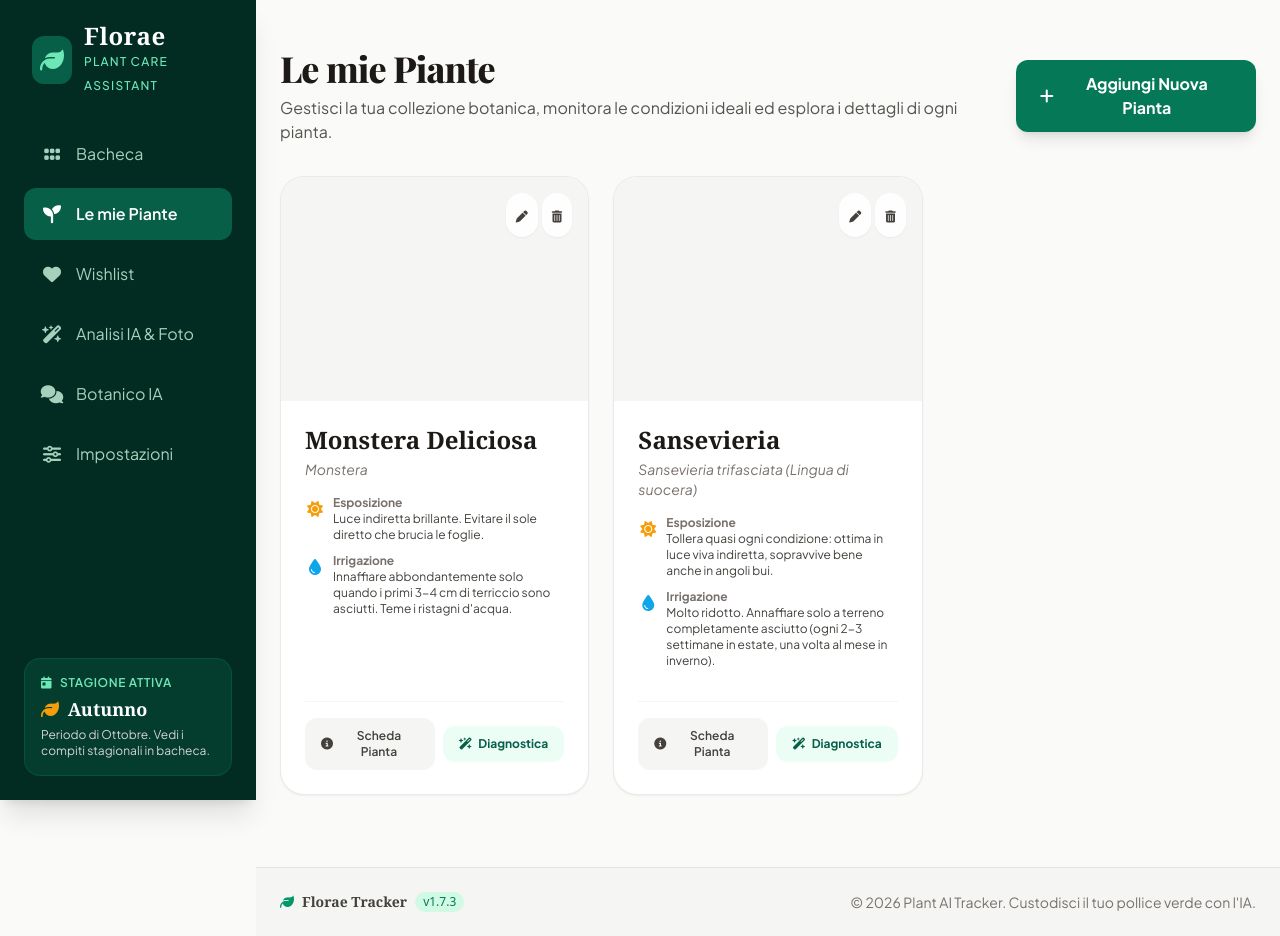
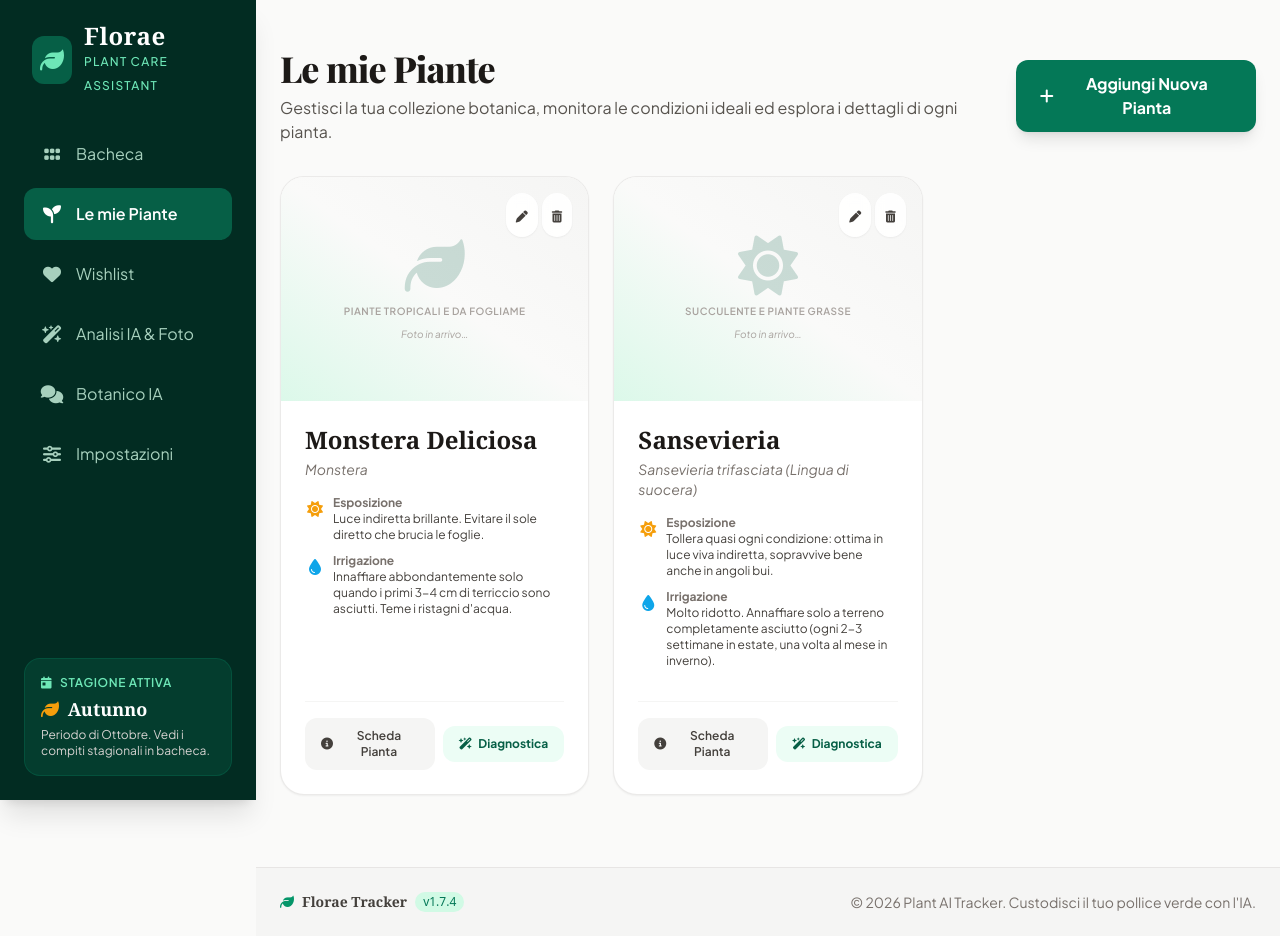
Before and after one commit to chiavedj/plant-tracker, a Flask app: page /plants in a window 1280 px wide. Run offline with Flask 3, Linux system fonts and the light colour scheme; data comes from the database, SQL or seed files in the repository; some libraries are stand-ins or nearby versions; some web fonts are replaced.

Commit message:
v1.7.4: Ripristinato placeholder per piante senza foto (regresso 1.7.3)

```diff
--- a/app.py
+++ b/app.py
@@ -11,7 +11,7 @@ import time
 import requests
 import google.generativeai as genai
 
-__version__ = "1.7.3"  # Fonte unica della versione (vedi CHANGELOG.md)
+__version__ = "1.7.4"  # Fonte unica della versione (vedi CHANGELOG.md)
 
 app = Flask(__name__)
 app.secret_key = "plant_tracker_super_secret_key"
--- a/templates/plants.html
+++ b/templates/plants.html
@@ -22,11 +22,18 @@
                 <div class="bg-white rounded-3xl border border-stone-200/80 shadow-sm overflow-hidden hover:shadow-md transition-all duration-300 flex flex-col group">
                     <!-- Plant Image or Placeholder -->
                     <div class="relative h-56 bg-stone-100 overflow-hidden">
+                        {% set cat_label, cat_icon = plant_category(plant.name, plant.species) %}
                         {% if plant.image_url %}
                             <img src="{{ plant.image_url }}" alt="{{ plant.name }}" class="w-full h-full object-cover group-hover:scale-105 transition-transform duration-500"
-                                 onerror="this.style.display='none'; this.nextElementSibling.classList.remove('hidden')">
-                            {% set cat_label, cat_icon = plant_category(plant.name, plant.species) %}
-                            <div class="hidden flex w-full h-full bg-gradient-to-tr from-emerald-100/70 via-stone-50 to-stone-100 flex-col items-center justify-center gap-2">
+                                 onerror="this.style.display='none'; this.nextElementSibling.style.display='flex'">
+                            <!-- Fallback visibile solo se il file della foto non esiste più -->
+                            <div style="display:none" class="w-full h-full bg-gradient-to-tr from-emerald-100/70 via-stone-50 to-stone-100 flex-col items-center justify-center gap-2">
+                                <i class="fa-solid {{ cat_icon }} text-6xl text-emerald-800/20 group-hover:scale-110 transition-transform duration-500"></i>
+                                <span class="text-[10px] uppercase tracking-wider text-stone-400 font-semibold">{{ cat_label }}</span>
+                                <span class="text-[10px] text-stone-400 italic">Foto in arrivo…</span>
+                            </div>
+                        {% else %}
+                            <div class="w-full h-full bg-gradient-to-tr from-emerald-100/70 via-stone-50 to-stone-100 flex flex-col items-center justify-center gap-2">
                                 <i class="fa-solid {{ cat_icon }} text-6xl text-emerald-800/20 group-hover:scale-110 transition-transform duration-500"></i>
                                 <span class="text-[10px] uppercase tracking-wider text-stone-400 font-semibold">{{ cat_label }}</span>
                                 <span class="text-[10px] text-stone-400 italic">Foto in arrivo…</span>
```
Also changed, not shown: CHANGELOG.md.
